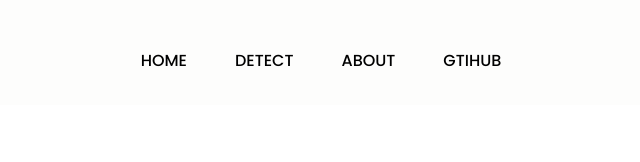
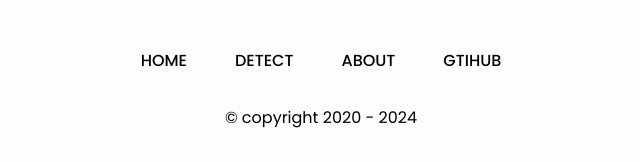
Before and after one commit to Asrar-Ahammad/text-classification, a Flask app: page / in a window 1280 px wide. Shown: the part 4254-4416 px from the top of the page, without its empty margins (319-959 px from the left). Before the commit the page ends 4321 px from the top, so only its background shows below. Run offline with Flask 3, Linux system fonts and the light colour scheme.

Commit message:
Added copyright

```diff
--- a/templates/about.html
+++ b/templates/about.html
@@ -192,6 +192,7 @@
           <a href="/about">ABOUT</a>
           <a href="https://github.com/Asrar-Ahammad/text-classification">GTIHUB</a>
         </div>
+        <p style="margin-top: 2rem;">© copyright 2020 - 2024</p>
       </div>
     </div>
   </body>
--- a/templates/detect.html
+++ b/templates/detect.html
@@ -130,6 +130,7 @@
           <a href="/about">ABOUT</a>
           <a href="https://github.com/Asrar-Ahammad/text-classification">GTIHUB</a>
         </div>
+        <p style="margin-top: 2rem;">© copyright 2020 - 2024</p>
       </div>
     </div>
     <div class="loader-container" id="loader-container">
--- a/templates/index.html
+++ b/templates/index.html
@@ -204,6 +204,7 @@
               <a href="/about">ABOUT</a>
               <a href="https://github.com/Asrar-Ahammad/text-classification">GTIHUB</a>
             </div>
+            <p style="margin-top: 2rem;">© copyright 2020 - 2024</p>
           </div>
     </div>
   </div>
```
